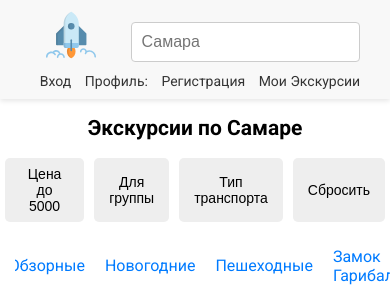
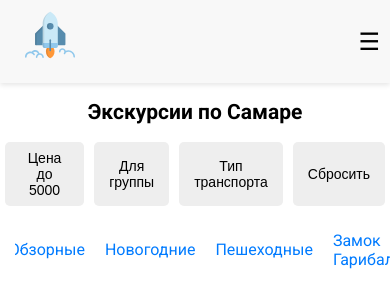
Before and after one commit to vlados227/kurs, a PHP site: page /index.php in a window 390 px wide; the page is wider, and only the part inside the window is pictured. Shown: the top 292 px of that part. Run offline with PHP 8.4, Linux system fonts and the light colour scheme.

Commit message:
adaptive

```diff
--- a/css/styles.css
+++ b/css/styles.css
@@ -291,6 +291,7 @@ select {
   header {
     flex-direction: column;
     padding: 10px;
+    align-items: stretch;
   }
 
   .logo {
@@ -314,6 +315,14 @@ select {
     margin: 15px 0;
   }
 
+  .search-bar {
+    display: none;
+  }
+
+  .filters {
+    overflow: scroll;
+  }
+
   .filters button {
     padding: 8px 15px;
     margin: 0 5px;
@@ -334,6 +343,7 @@ select {
 
   /* Тур-карточки */
   .tours {
+    display: flex;
     flex-direction: column;
     align-items: center;
   }
--- a/elements/header.php
+++ b/elements/header.php
@@ -1,21 +1,90 @@
 <header>
     <div class="logo-search">
         <a href="index.php">
-                <img src="images\spacecraft-rocket-svgrepo-com.svg" width="50" height="50" alt="Logo" class="logo">
+            <img src="images/spacecraft-rocket-svgrepo-com.svg" width="50" height="50" alt="Logo" class="logo">
         </a>
         <input type="text" placeholder="Самара" class="search-bar">
+        <!-- Burger icon for mobile -->
+        <div class="burger-menu" onclick="toggleMenu()">&#9776;</div>
     </div>
-        <nav>
+
+    <!-- Navigation links -->
+    <nav class="nav-links">
         <a href="login.php">Вход</a>
-            <a href="">Профиль:     <?php
+        <a href="">
+            Профиль:
+            <?php
                 session_start();
                 if(!empty($_SESSION['auth'])){
                     echo $_SESSION['login'];
                     echo "<a href='logout.php'>Выйти</a>";
-                    }else{
+                } else {
                     echo "<a href='register.php'>Регистрация</a>";
                 }
-                    ?> </a>
+            ?>
+        </a>
         <a href="statement_user.php">Мои Экскурсии</a>
     </nav>
 </header>
+
+<script>
+    function toggleMenu() {
+        const navLinks = document.querySelector('.nav-links');
+        navLinks.classList.toggle('active');
+    }
+</script>
+
+<style>
+    /* Basic styling */
+    .logo-search {
+        display: flex;
+        align-items: center;
+        justify-content: space-between;
+    }
+
+    .search-bar {
+        margin-left: 10px;
+    }
+
+    /* Hide the burger icon by default */
+    .burger-menu {
+        display: none;
+        font-size: 24px;
+        cursor: pointer;
+    }
+
+    /* Hide navigation links on smaller screens */
+    .nav-links {
+        display: flex;
+        gap: 15px;
+    }
+
+    /* For screens 768px or smaller */
+    @media (max-width: 768px) {
+        /* Show the burger icon */
+        .burger-menu {
+            display: block;
+        }
+
+        /* Hide navigation links initially */
+        .nav-links {
+            display: none;
+            flex-direction: column;
+            align-items: center;
+            gap: 10px;
+            position: absolute;
+            top: 60px; /* Adjust to your header height */
+            right: 0;
+            background-color: #fff;
+            width: 100%;
+            box-shadow: 0 4px 8px rgba(0, 0, 0, 0.2);
+            padding: 15px;
+            box-sizing: content-box;
+        }
+
+        /* Show nav-links when active */
+        .nav-links.active {
+            display: flex;
+        }
+    }
+</style>
```
Also changed, not shown: images/tour1.webp (renamed from images/quot;.webp). Lines whose indentation alone changed are shown as unchanged.
